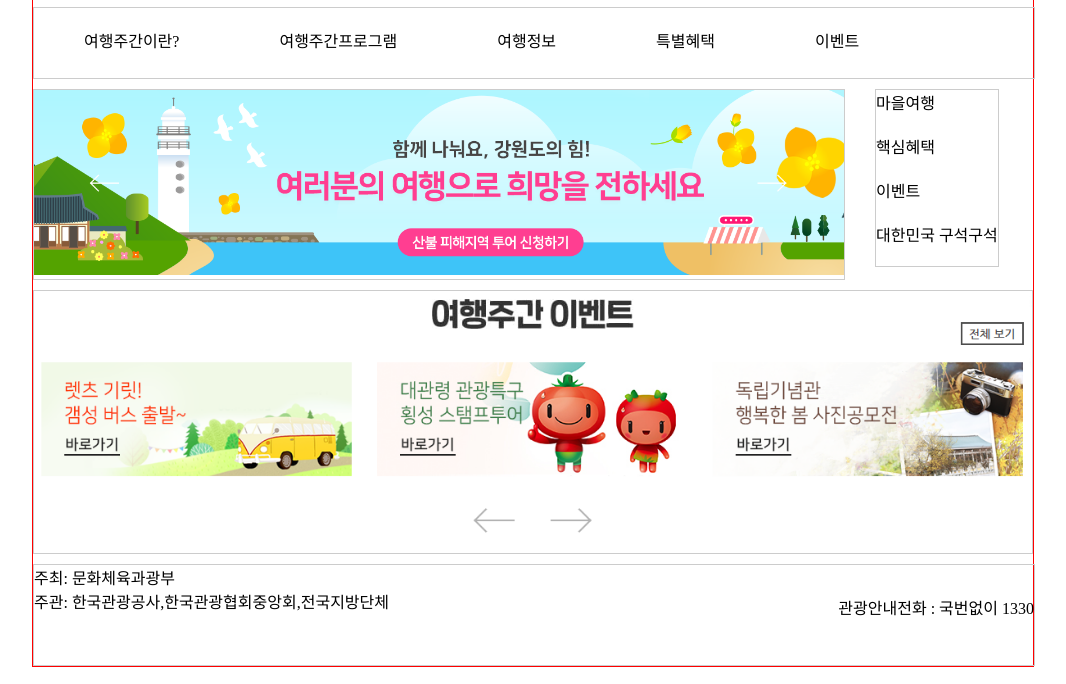
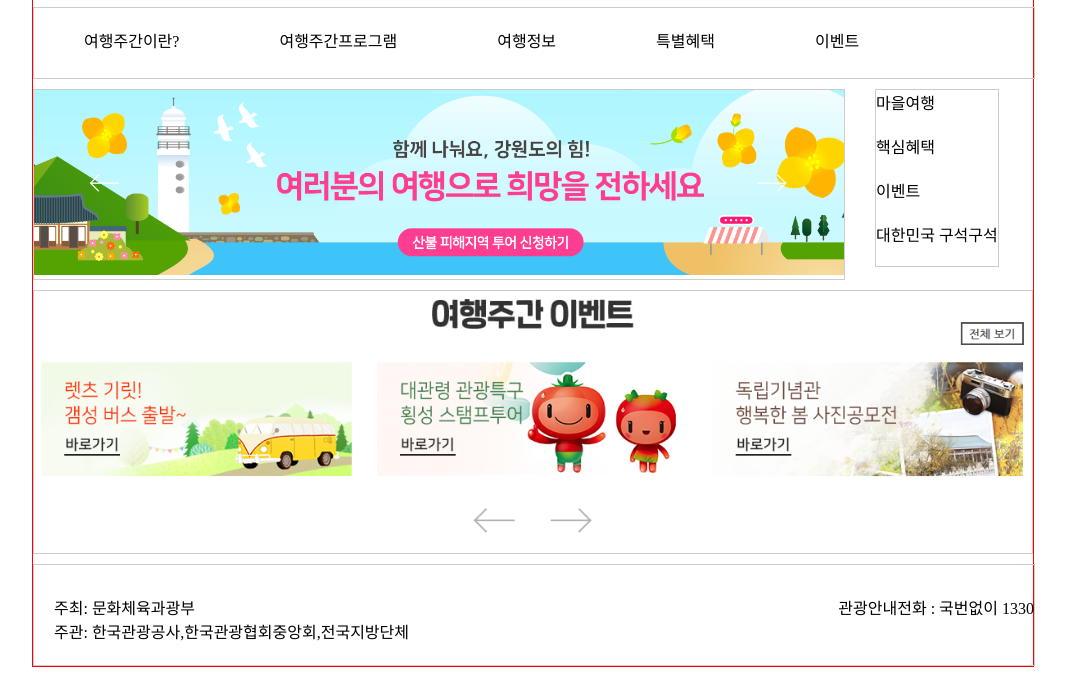
Before and after one commit to MinGyuKang/sample, a plain HTML site: page index.html in a window 1280 px wide. Shown: the part 116-800 px from the top of the page, without its empty margins (107-1173 px from the left). Drawn offline with Linux system fonts and the light colour scheme.

Commit message:
Update index.html

```diff
--- a/index.html
+++ b/index.html
@@ -60,7 +60,7 @@ footer{
 }
 #address{
 	float: left;
-	margin: 30px 0 0 20x;
+	margin: 30px 0 0 20px;
 }
 #customer{
 	float:right;
```
